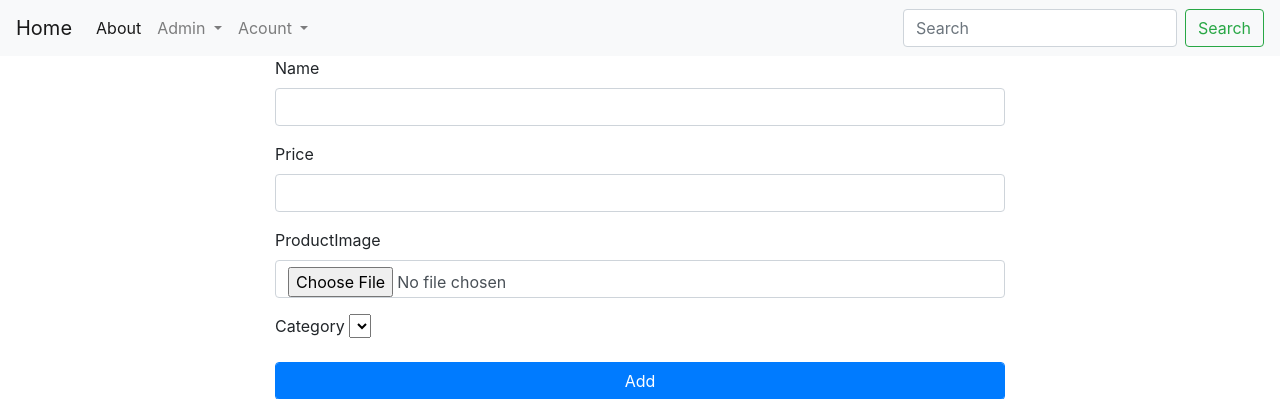
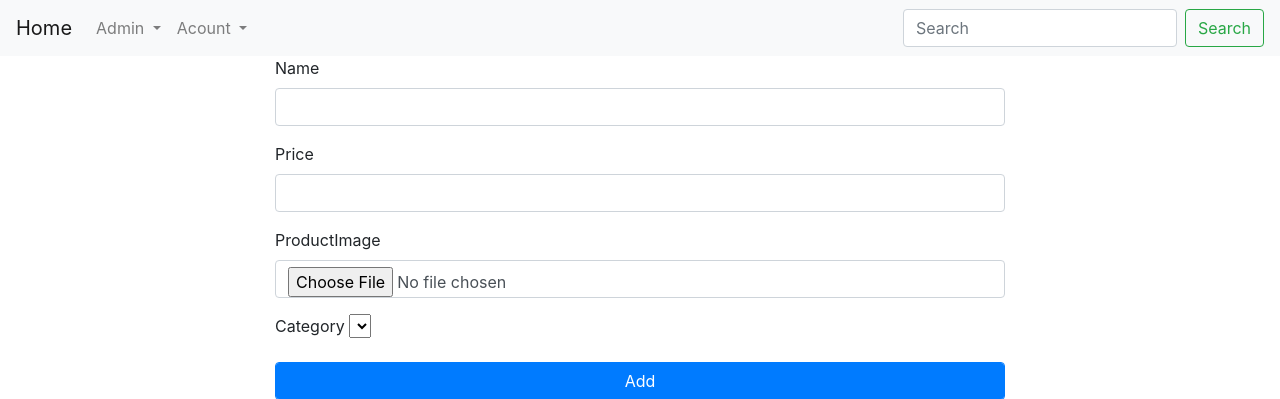
Before and after one commit to nhatanh0804/ASM2ATN, a PHP site: page /Add.php in a window 1280 px wide. Shown: the top 399 px of the page. Run offline with PHP 8.4, Linux system fonts and the light colour scheme; data that the repository does not hold is empty.

Commit message:
git init

```diff
--- a/Add.php
+++ b/Add.php
@@ -89,19 +89,17 @@ table{
 </style>
 
 <nav class="navbar navbar-expand-lg navbar-light bg-light">
-	<a class="navbar-brand" href="">Home</a>
+	<a class="navbar-brand" href="index.php">Home</a>
 	<button class="navbar-toggler" type="button" data-toggle="collapse" data-target="#navbarSupportedContent" aria-controls="navbarSupportedContent" aria-expanded="false" aria-label="Toggle navigation">
 		<span class="navbar-toggler-icon"></span>
 	</button>
 
 	<div class="collapse navbar-collapse" id="navbarSupportedContent">
 		<ul class="navbar-nav mr-auto">
-			<li class="nav-item active">
-				<a class="nav-link" href="#">About <span class="sr-only">(current)</span></a>
-			</li>
+
 
 			<li class="nav-item dropdown">
-				<a class="nav-link dropdown-toggle" href="#" id="navbarDropdown" role="button" data-toggle="dropdown" aria-haspopup="true" aria-expanded="false">
+				<a class="nav-link dropdown-toggle" href="view.php" id="navbarDropdown" role="button" data-toggle="dropdown" aria-haspopup="true" aria-expanded="false">
 					Admin
 				</a>
 				<div class="dropdown-menu" aria-labelledby="navbarDropdown">
--- a/view.php
+++ b/view.php
@@ -101,7 +101,7 @@
 			</li>
 
 			<li class="nav-item dropdown">
-				<a class="nav-link dropdown-toggle" href="#" id="navbarDropdown" role="button" data-toggle="dropdown" aria-haspopup="true" aria-expanded="false">
+				<a class="nav-link dropdown-toggle" href="view.php" id="navbarDropdown" role="button" data-toggle="dropdown" aria-haspopup="true" aria-expanded="false">
 					Admin
 				</a>
 			</li>
```
Also changed, not shown: Edit.php (+2 -5 lines).
